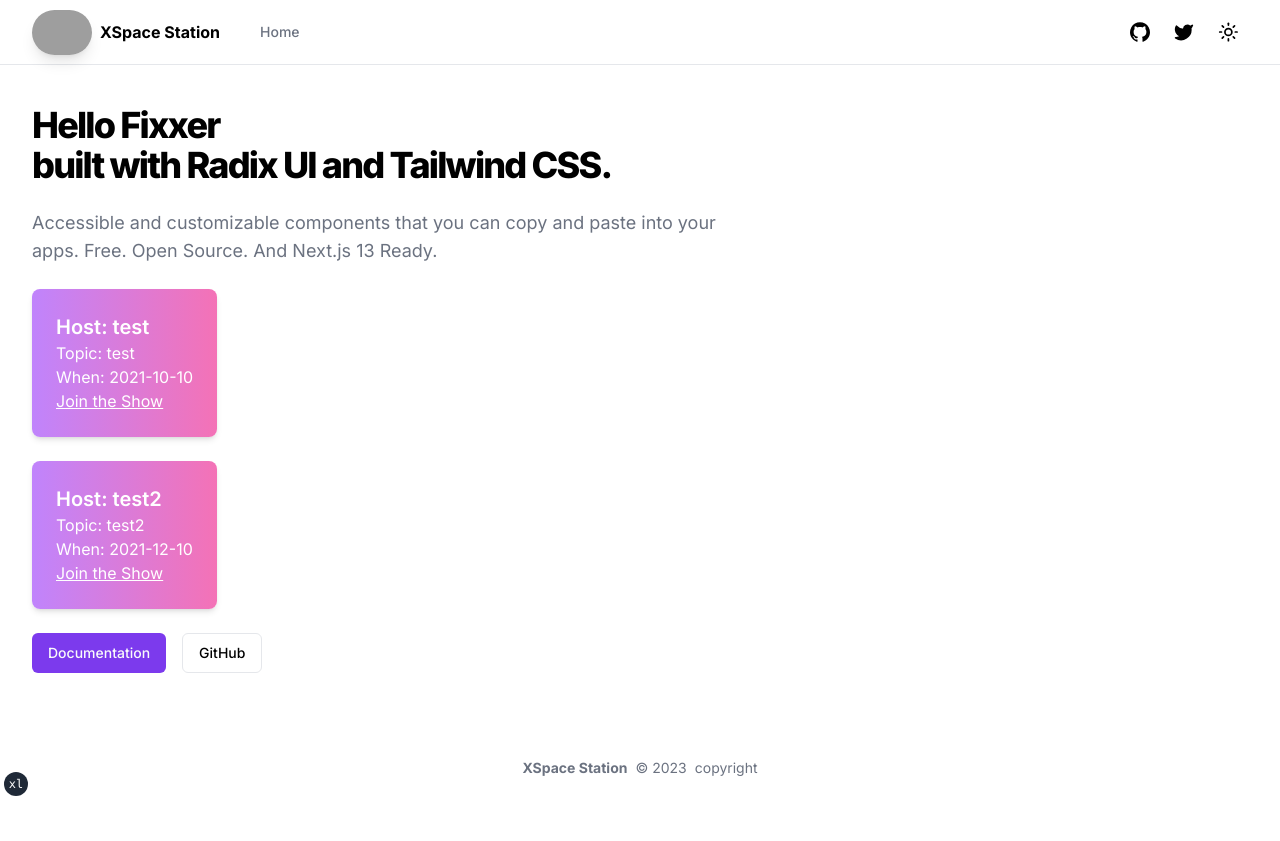
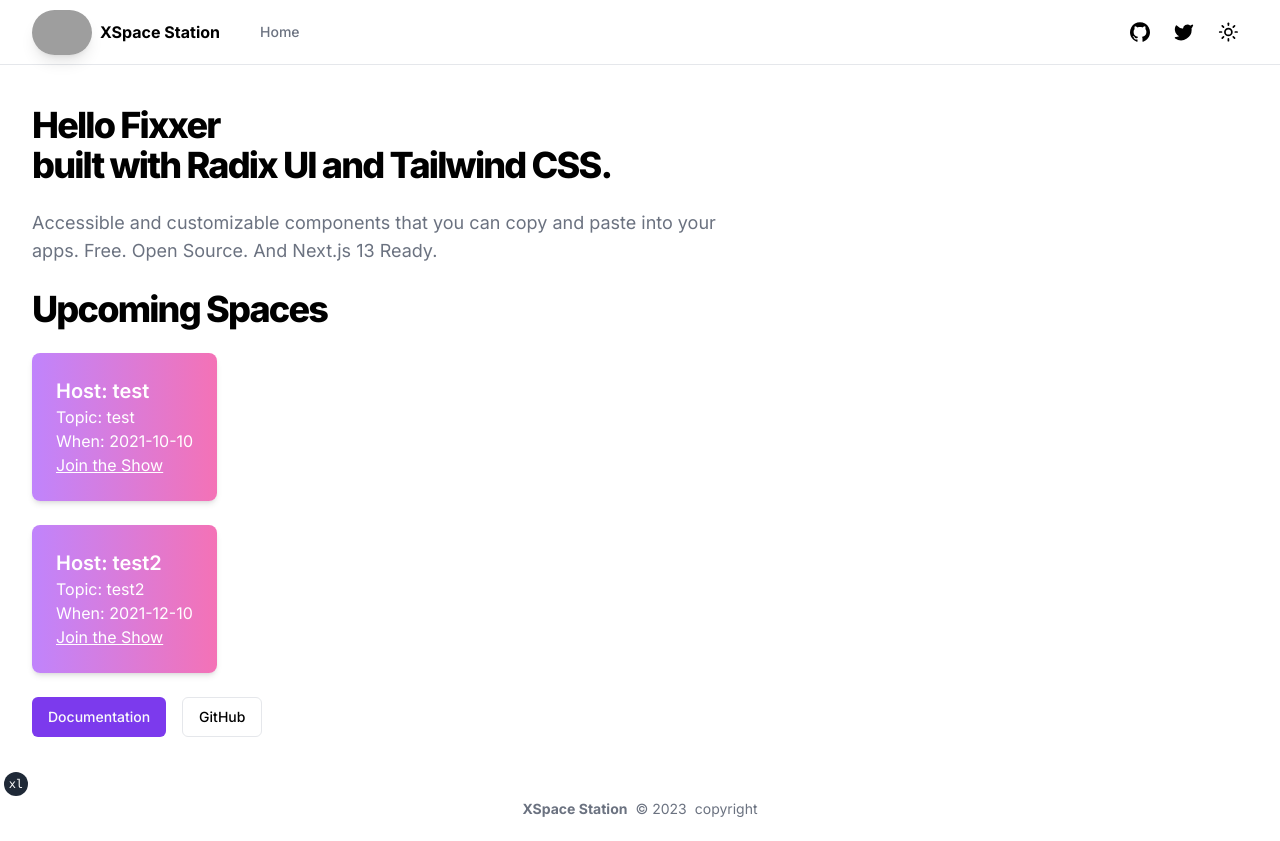
Before and after one commit to patgpt/stationapp, a Next.js app: page / in a window 1280 px wide. Before the commit the page ends 800 px from the top, so only its background shows below. Built offline with nearby package versions, Linux system fonts and the light colour scheme; grey boxes are pictures that could not be loaded.

Commit message:
schedule header

```diff
--- a/app/page.tsx
+++ b/app/page.tsx
@@ -32,6 +32,9 @@
           Accessible and customizable components that you can copy and paste
           into your apps. Free. Open Source. And Next.js 13 Ready.
         </p>
+        <h2 className="text-3xl font-extrabold leading-tight tracking-tighter md:text-4xl">
+          Upcoming Spaces
+        </h2>
         <div className="grid gap-6 max-w-[700px]">
           {DUMMY_TEST.map((show) => (
             <div
```
